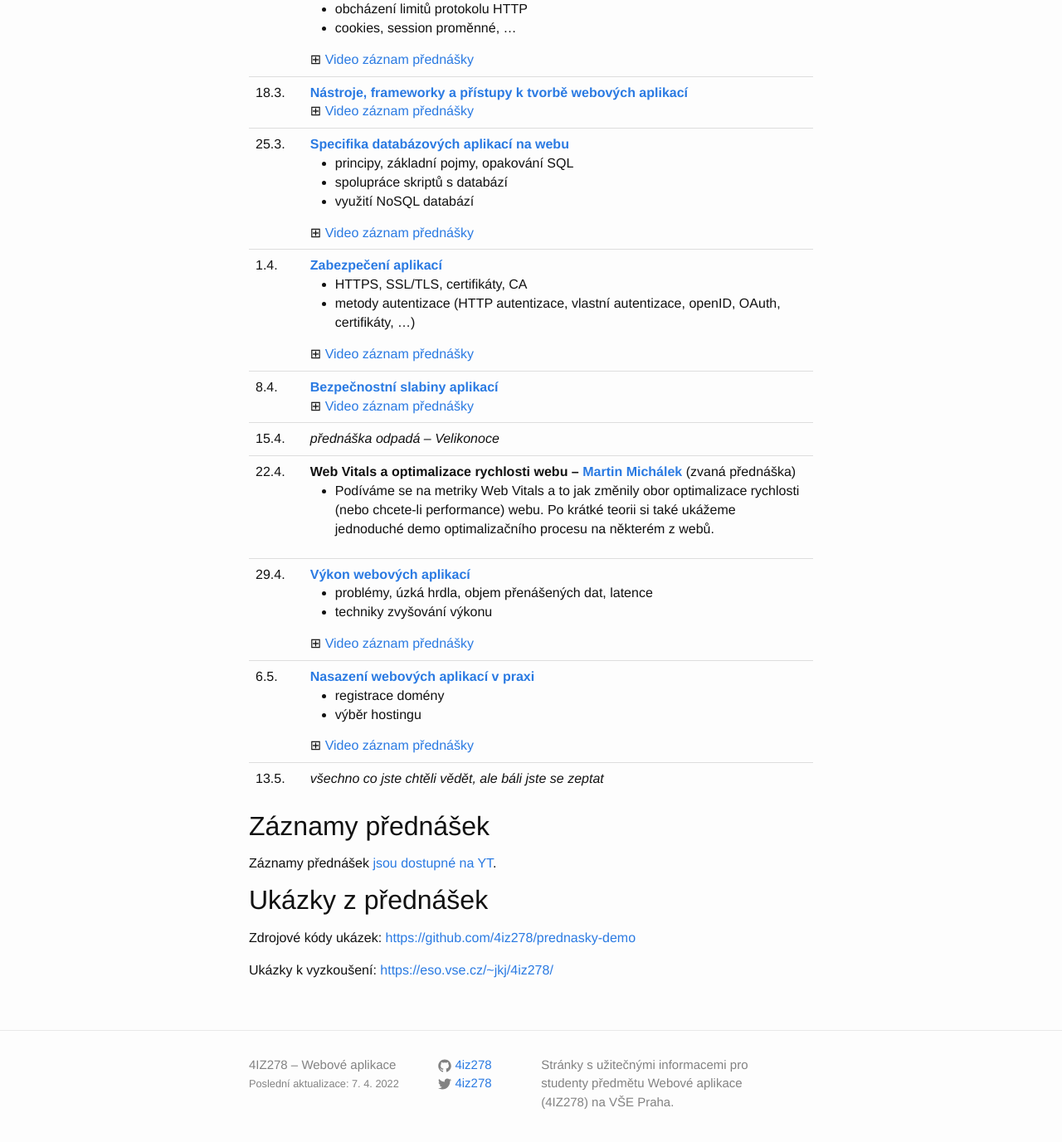
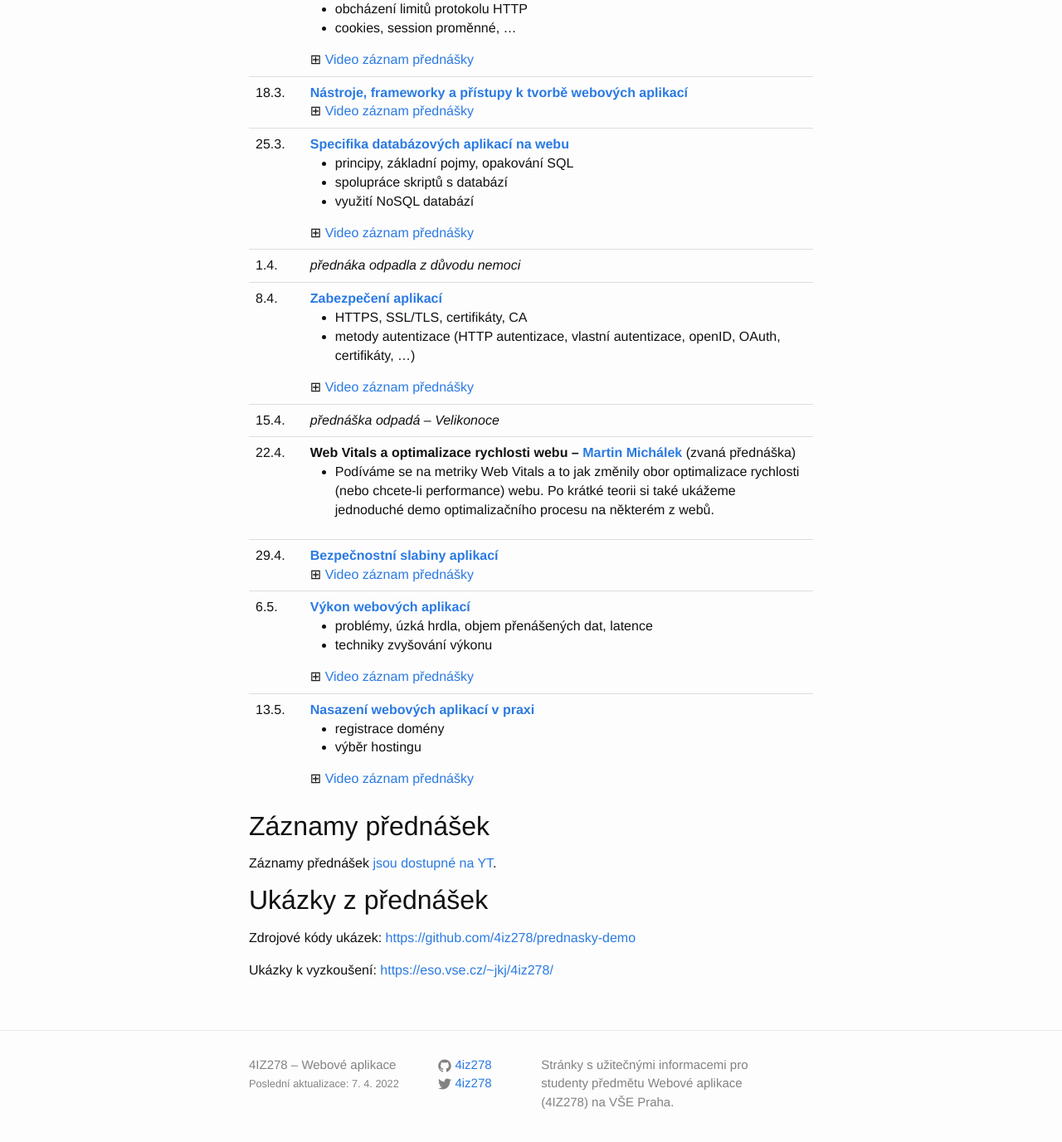
Before and after one commit to 4iz278/4iz278.github.io, a Jekyll site: the page built from prednasky/index.html, in a window 1280 px wide and 1400 px high, scrolled down 705 px. Shown: the top 1377 px of the window at 83% size. Built offline with Jekyll 4.4.1, drawn with Linux system fonts in a browser that asks for light colours; nearby versions of some CDN libraries.

Commit message:
Aktualizace harmonogramu

```diff
--- a/prednasky/index.html
+++ b/prednasky/index.html
@@ -105,6 +105,10 @@ emailem.</p>
     </tr>
     <tr>
       <td>1.4.</td>
+      <td><em>přednáka odpadla z důvodu nemoci</em></td>
+    </tr>
+    <tr>
+      <td>8.4.</td>
       <td><strong><a href="http://www.kosek.cz/vyuka/4iz278/prednasky/bezpecnost/">Zabezpečení aplikací</a></strong>
         <ul>
           <li>HTTPS, SSL/TLS, certifikáty, CA </li>
@@ -113,15 +117,6 @@ emailem.</p>
         <details>
           <summary>Video záznam přednášky</summary>
           <iframe width="560" height="315" src="https://www.youtube.com/embed/G3YkqxME4Uo" frameborder="0" allow="accelerometer; autoplay; encrypted-media; gyroscope; picture-in-picture" allowfullscreen></iframe>
-        </details>
-      </td>
-    </tr>
-    <tr>
-      <td>8.4.</td>
-      <td><strong><a href="http://www.kosek.cz/vyuka/4iz278/prednasky/bezpecnost/">Bezpečnostní slabiny aplikací</a></strong>
-        <details>
-          <summary>Video záznam přednášky</summary>
-          <iframe width="560" height="315" src="https://www.youtube.com/embed/3YzKop11fTA" frameborder="0" allow="accelerometer; autoplay; encrypted-media; gyroscope; picture-in-picture" allowfullscreen></iframe>
         </details>
       </td>
     </tr>
@@ -140,6 +135,15 @@ emailem.</p>
     </tr>
     <tr>
       <td>29.4.</td>
+      <td><strong><a href="http://www.kosek.cz/vyuka/4iz278/prednasky/bezpecnost/">Bezpečnostní slabiny aplikací</a></strong>
+        <details>
+          <summary>Video záznam přednášky</summary>
+          <iframe width="560" height="315" src="https://www.youtube.com/embed/3YzKop11fTA" frameborder="0" allow="accelerometer; autoplay; encrypted-media; gyroscope; picture-in-picture" allowfullscreen></iframe>
+        </details>
+      </td>
+    </tr>
+    <tr>
+      <td>6.5.</td>
       <td><strong><a href="http://www.kosek.cz/vyuka/4iz278/prednasky/vykon/">Výkon webových aplikací</a></strong>
         <ul>
           <li>problémy, úzká hrdla, objem přenášených dat, latence </li>
@@ -164,10 +168,12 @@ emailem.</p>
         </details>
       </td>
     </tr>
+    <!--
     <tr>
       <td>13.5.</td>
       <td><em>všechno co jste chtěli vědět, ale báli jste se zeptat</em></td>
     </tr>
+    -->
   </tbody>
 </table>
 
```
Also changed, not shown: other parts of prednasky/index.html (+1 -1 lines).
